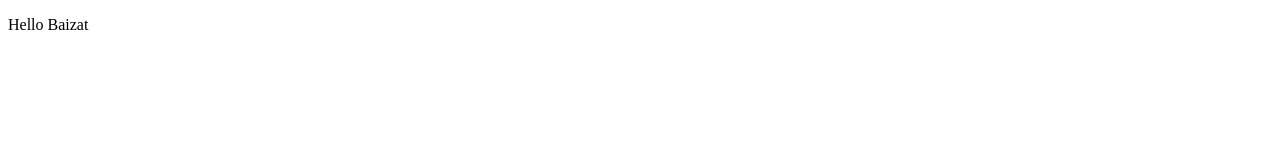
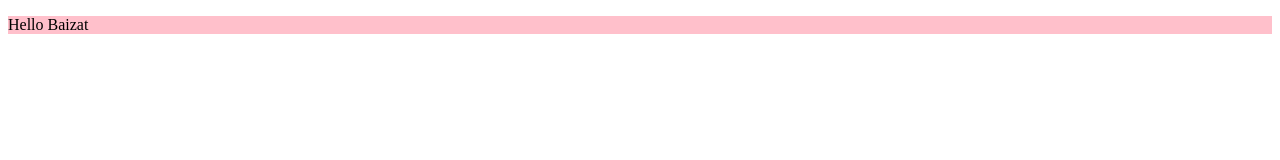
Before and after one commit to baizatg/bir, a plain HTML site: page index.html in a window 1280 px wide. Drawn offline with Linux system fonts and the light colour scheme.

Commit message:
Update index.html

```diff
--- a/index.html
+++ b/index.html
@@ -1,7 +1,13 @@
 <!DOCTYPE html>
-<title>
-hi
-</title>
+<head>
+<title>hi</title>
+ <style>
+  p{
+   background-color: pink;
+   color: wite;
+  }
+  </style>
+</head>
 <html>
 <body>
  <p>Hello Baizat</p>
```
